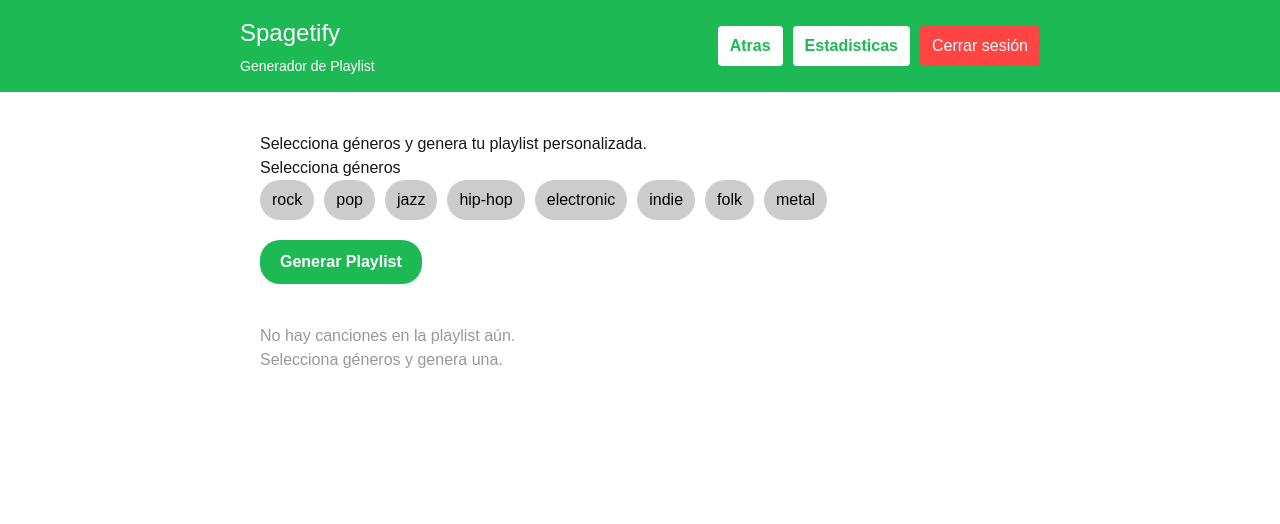
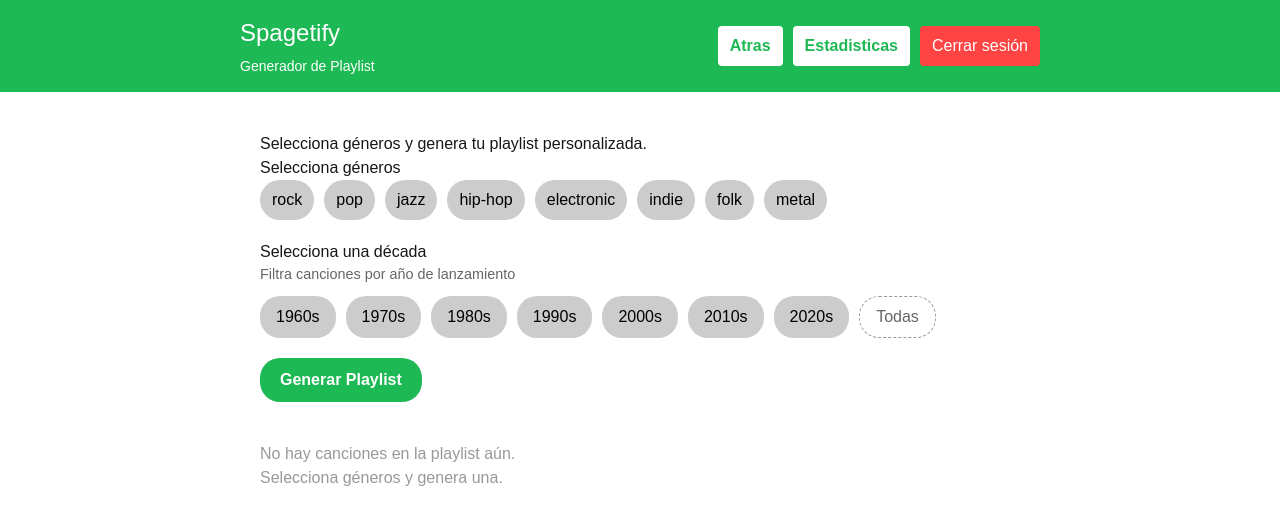
Before and after one commit to juliosoria9/proyectoweb_2, a Next.js app in the folder spotify/: page /dashboard in a window 1280 px wide. Shown: the top 524 px of the page. Built offline with nearby package versions, Linux system fonts and the light colour scheme; sample sign-in values are in the browser's storage.

Commit message:
aqui añadimos un nuevo widget para elegir decada
permite elegir la decada de la musica para la playlist

```diff
--- a/spotify/src/app/dashboard/generador/page.js
+++ b/spotify/src/app/dashboard/generador/page.js
@@ -51,7 +51,6 @@ export default function GeneradorPage() {
     }
 
     try {
-      // TODO: Llamar a Spotify search por cada género seleccionado
       const cancionesEjemplo = [
         { id: '1', name: 'Canción 1', artist: 'Artista 1', image: 'https://via.placeholder.com/50' },
         { id: '2', name: 'Canción 2', artist: 'Artista 2', image: 'https://via.placeholder.com/50' },
--- a/spotify/src/app/dashboard/page.js
+++ b/spotify/src/app/dashboard/page.js
@@ -5,6 +5,7 @@ import { useRouter } from 'next/navigation';
 import { isAuthenticated, getAccessToken } from '@/lib/auth';
 import Encabezado from '@/components/Encabezado';
 import WidgetGenero from '@/components/widgets/WidgetGenero';
+import WidgetDecada from '@/components/widgets/WidgetDecada';
 import VisualizadorPlaylist from '@/components/VisualizadorPlaylist';
 import styles from './page.module.css';
 
@@ -17,6 +18,7 @@ export default function DashboardPage() {
 
 	// Estado del generador
 	const [generosSeleccionados, setGenerosSeleccionados] = useState([]);
+	const [decadaSeleccionada, setDecadaSeleccionada] = useState(null);
 	const [playlist, setPlaylist] = useState([]);
 	const [cargando, setCargando] = useState(false);
 	const [mensaje, setMensaje] = useState('');
@@ -41,6 +43,11 @@ export default function DashboardPage() {
 			const nuevos = [...generosSeleccionados, genero];
 			setGenerosSeleccionados(nuevos);
 		}
+	}
+
+	// Seleccionar década
+	function manejarSeleccionDecada(decada) {
+		setDecadaSeleccionada(decada);
 	}
 
 	// Generar la playlist
@@ -70,8 +77,19 @@ export default function DashboardPage() {
 			for (let i = 0; i < generosSeleccionados.length; i++) {
 				const genero = generosSeleccionados[i];
 
+				// Construir búsqueda base
+				let busqueda = 'genre:' + genero;
+
+				// Si hay década seleccionada, añadir filtro de año
+				if (decadaSeleccionada) {
+					// Ejemplo: década 1980 -> buscar "year:1980-1989"
+					const anioInicio = decadaSeleccionada;
+					const anioFin = parseInt(decadaSeleccionada) + 9;
+					busqueda = busqueda + ' year:' + anioInicio + '-' + anioFin;
+				}
+
 				// Construir URL de búsqueda
-				const url = 'https://api.spotify.com/v1/search?type=track&q=genre:' + genero + '&limit=10';
+				const url = 'https://api.spotify.com/v1/search?type=track&q=' + encodeURIComponent(busqueda) + '&limit=10';
 
 				// Llamar a la API de Spotify
 				const respuesta = await fetch(url, {
@@ -176,6 +194,11 @@ export default function DashboardPage() {
 					onSelect={manejarSeleccionGenero}
 				/>
 
+				<WidgetDecada
+					decadaSeleccionada={decadaSeleccionada}
+					onSelect={manejarSeleccionDecada}
+				/>
+
 				<button
 					type="button"
 					onClick={generarPlaylist}
--- a/spotify/src/components/widgets/WidgetDecada.jsx
+++ b/spotify/src/components/widgets/WidgetDecada.jsx
@@ -0,0 +1,53 @@
+'use client';
+
+import styles from './WidgetDecada.module.css';
+
+export default function WidgetDecada({ decadaSeleccionada, onSelect }) {
+
+
+  const decadas = ['1960', '1970', '1980', '1990', '2000', '2010', '2020'];
+
+
+  function renderizarBoton(decada) {
+
+    const estaSeleccionada = (decadaSeleccionada === decada);
+
+
+    let claseCSS = styles.boton;
+    if (estaSeleccionada) {
+      claseCSS = styles.botonActivo;
+    }
+
+
+    const texto = decada + 's';
+
+    return (
+      <button
+        key={decada}
+        type="button"
+        onClick={() => onSelect(decada)}
+        className={claseCSS}
+      >
+        {texto}
+      </button>
+    );
+  }
+
+  return (
+    <div className={styles.contenedor}>
+      <h2>Selecciona una década</h2>
+      <p className={styles.descripcion}>Filtra canciones por año de lanzamiento</p>
+      <div className={styles.lista}>
+        {decadas.map(renderizarBoton)}
+
+        <button
+          type="button"
+          onClick={() => onSelect(null)}
+          className={styles.botonLimpiar}
+        >
+          Todas
+        </button>
+      </div>
+    </div>
+  );
+}
--- /dev/null
+++ b/spotify/src/components/widgets/WidgetDecada.module.css
@@ -0,0 +1,44 @@
+.contenedor {
+  margin-bottom: 20px;
+}
+
+.descripcion {
+  font-size: 0.9em;
+  color: #666;
+  margin-bottom: 10px;
+}
+
+.lista {
+  display: flex;
+  gap: 10px;
+  flex-wrap: wrap;
+}
+
+.boton {
+  padding: 8px 16px;
+  border: none;
+  border-radius: 20px;
+  cursor: pointer;
+  background-color: #ccc;
+  color: #000;
+  font-weight: normal;
+}
+
+.botonActivo {
+  padding: 8px 16px;
+  border: none;
+  border-radius: 20px;
+  cursor: pointer;
+  background-color: #1DB954;
+  color: #fff;
+  font-weight: bold;
+}
+
+.botonLimpiar {
+  padding: 8px 16px;
+  border: 1px dashed #999;
+  border-radius: 20px;
+  cursor: pointer;
+  background-color: transparent;
+  color: #666;
+}
```
